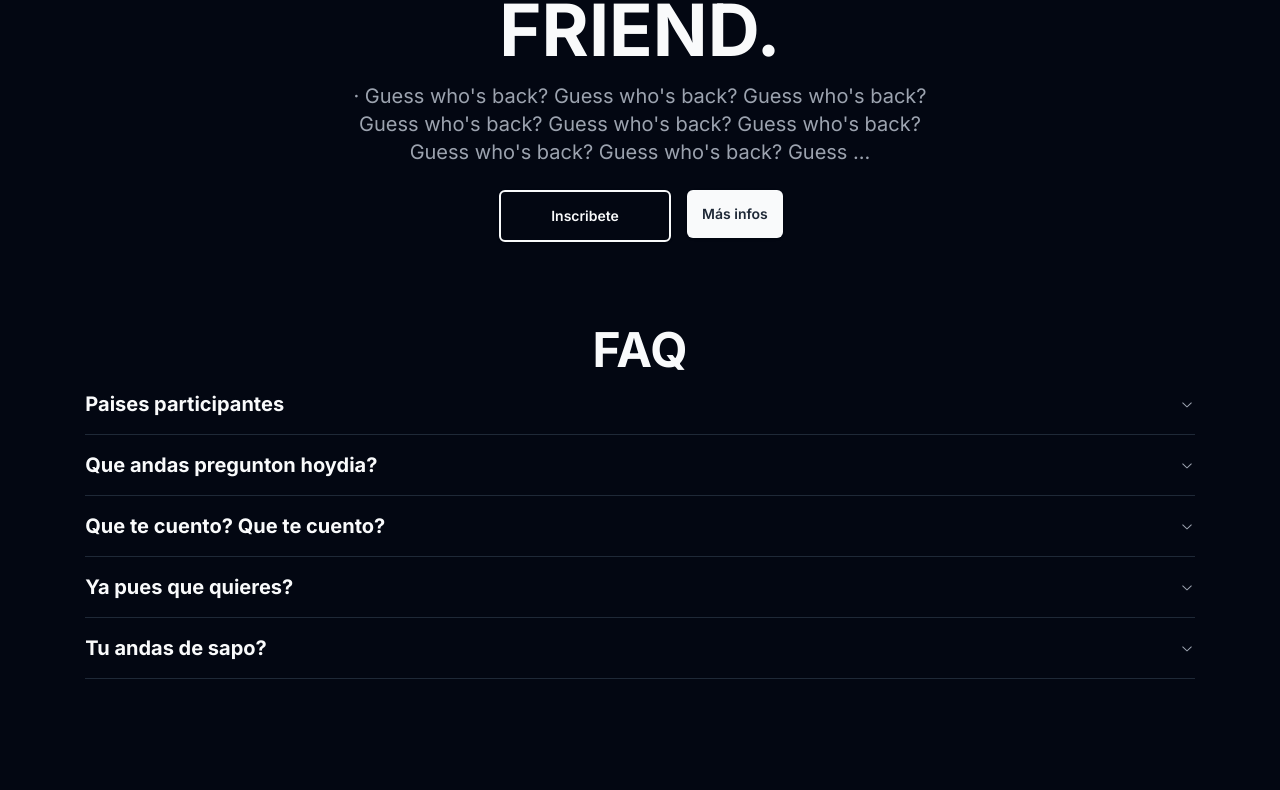
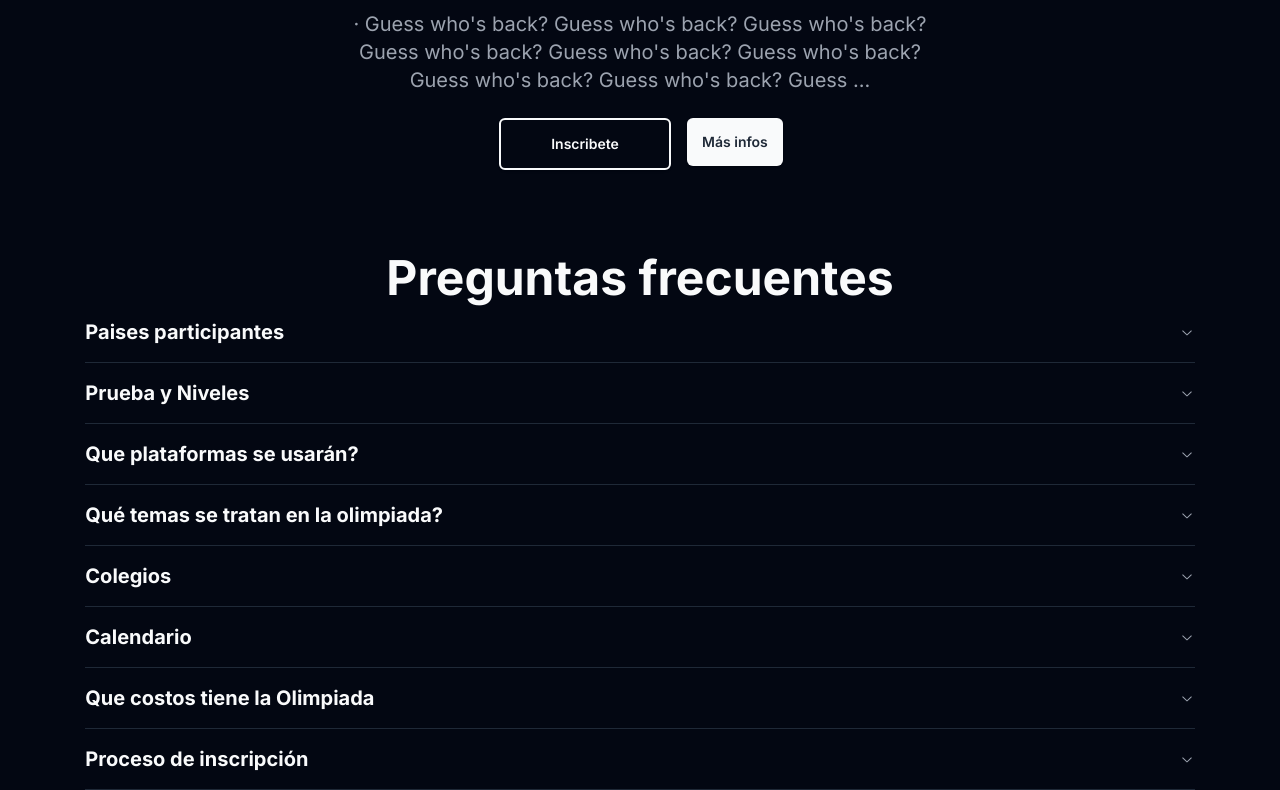
Before and after one commit to LeonardoZambranoL/cmi-ema-frontend, a Next.js app: page / in a window 1280 px wide. Shown: the part 387-1177 px from the top of the page. Before the commit the page ends 1066 px from the top, so only its background shows below. Built offline with nearby package versions, Linux system fonts and the light colour scheme.

Commit message:
replaced placeholders

```diff
--- a/package.json
+++ b/package.json
@@ -24,9 +24,13 @@
     "@radix-ui/react-toast": "^1.1.5",
     "class-variance-authority": "^0.7.0",
     "clsx": "^2.1.0",
+    "formik": "^2.4.5",
+    "gray-matter": "^4.0.3",
     "next": "14.1.0",
     "react": "^18",
     "react-dom": "^18",
+    "remark": "^15.0.1",
+    "remark-html": "^16.0.1",
     "tailwind-merge": "^2.2.1",
     "tailwindcss-animate": "^1.0.7"
   },
--- a/src/app/auth/signin/page.tsx
+++ b/src/app/auth/signin/page.tsx
@@ -12,7 +12,6 @@ import {
 import {
   AlertDialog,
   AlertDialogAction,
-  AlertDialogCancel,
   AlertDialogContent,
   AlertDialogDescription,
   AlertDialogFooter,
@@ -22,8 +21,7 @@ import {
 } from "@/components/ui/alert-dialog";
 import { useState } from "react";
 import { Input } from "@/components/ui/input";
-import { Logo } from "@/components/Logo";
-import BigHeader from "@/components/Headers/BigHeader";
+import AfterSignUp from "@/components/Auth/AfterSignUp";
 
 export default function Page() {
   const [emailSent, setEmailSent] = useState(false);
@@ -32,29 +30,29 @@ export default function Page() {
     console.log("AQUI FALTA ALGO!");
     setEmailSent(true);
   };
-  return (
-    <div className="ml-3 mr-3 md:grid md:grid-cols-12">
-      <div className="md:col-span-2 lg:col-span-4" />
-      <div className="sm:col-span-10 md:col-span-8 lg:col-span-4 my-40">
-        <div className={!emailSent ? "hidden" : "container"}>
-          <div className="w-full flex flex-row justify-center">
-            <Logo dimension={150} className="" />
-          </div>
-          <div>
-            <BigHeader> Revisa tu correo!</BigHeader>
-          </div>
-        </div>
+  const formHeaderContent = "Registrate";
+  const formSubHeaderContent = "A la CMI 2024";
+  const formButtonContent = "Enviar!";
+  const alertDialogHeaderContent = "Te hemos enviado un correo.";
+  function getalertDialogContent() {
+    return `Instrucciones para completar tu proceso de\ninscripción han sido enviadas a ${email}.`;
+  }
+  const alertDialogActionContent = "OK";
+
+  const afterAllPage =  AfterSignUp();
+
+  const emailForm = (
     <Card className={`rounded-none ${emailSent ? "hidden" : "block"}`}>
       <div className="grid grid-cols-12">
         <div className="bg-[url('/orange_bg.png')] col-span-2 md:col-span-3"></div>
         <div className="col-span-10 md:col-span-9">
           <CardHeader>
             <CardTitle>
-                  <MediumHeader>Registrate</MediumHeader>
+              <MediumHeader>{formHeaderContent}</MediumHeader>
             </CardTitle>
             <CardDescription>
               <span className="w-full flex flex-row justify-center">
-                    <SmallHeader>A la CMI 2024</SmallHeader>
+                <SmallHeader>{formSubHeaderContent}</SmallHeader>
               </span>
             </CardDescription>
           </CardHeader>
@@ -74,24 +72,21 @@ export default function Page() {
                 onClick={handleSubmit}
                 className="bg-background hover:bg-secondary border-solid border-2 border-primary text-primary font-semibold py-3 rounded-lg mt-2 w-4/5 md:w-3/5"
               >
-                    DALEE
+                {formButtonContent}
               </AlertDialogTrigger>
               <AlertDialogContent>
                 <AlertDialogHeader>
                   <AlertDialogTitle>
-                        <SmallHeader>Te hemos enviado un correo.</SmallHeader>
+                    <SmallHeader>{alertDialogHeaderContent}</SmallHeader>
                   </AlertDialogTitle>
                   <AlertDialogDescription>
-                        Instrucciones sobre como completar tu proceso de
-                        inscripción han sido enviadas a&nbsp;
-                        <u>
-                          <b>{email}</b>
-                        </u>
-                        .
+                    {getalertDialogContent()}
                   </AlertDialogDescription>
                 </AlertDialogHeader>
                 <AlertDialogFooter>
-                      <AlertDialogAction>OK</AlertDialogAction>
+                  <AlertDialogAction>
+                    {alertDialogActionContent}
+                  </AlertDialogAction>
                 </AlertDialogFooter>
               </AlertDialogContent>
             </AlertDialog>
@@ -99,6 +94,13 @@ export default function Page() {
         </div>
       </div>
     </Card>
+  );
+  return (
+    <div className="ml-3 mr-3 md:grid md:grid-cols-12">
+      <div className="md:col-span-2 lg:col-span-4" />
+      <div className="sm:col-span-10 md:col-span-8 lg:col-span-4 my-40">
+        {!emailSent && afterAllPage}
+        {emailSent && emailForm}
       </div>
     </div>
   );
--- a/src/app/page.tsx
+++ b/src/app/page.tsx
@@ -2,7 +2,7 @@ import TwoLinkButtons from "@/components/Buttons/TwoLinkButtons";
 import BigHeader from "@/components/Headers/BigHeader";
 import MediumHeader from "@/components/Headers/MediumHeader";
 import SmallHeader from "@/components/Headers/SmallHeader";
-import { Logo } from "@/components/Logo";
+import Logo from "@/components/Logo";
 import MutedParagraph from "@/components/Paragraph/MutedParagraph";
 import {
   Accordion,
@@ -10,38 +10,15 @@ import {
   AccordionItem,
   AccordionTrigger,
 } from "@/components/ui/accordion";
-import { FAQType } from "./types";
+import { getFAQ } from "@/lib/utils";
+
 
 export default function Home() {
-  const title = "GUESS WHO'S BACK, BACK AGAIN!\nSHADY'S BACK, TELL A FRIEND.";
+  const title = "Bienvenido a la CMI edición 2024";
   const paragraph =
     "· Guess who's back? Guess who's back? Guess who's back? Guess who's back? Guess who's back? Guess who's back? Guess who's back? Guess who's back? Guess ...";
-  const faqs: FAQType[] = [
-    {
-      question: "Paises participantes",
-      answer: "Ecuador\nBolivia\nRepublica dominicana\nFriends",
-    },
-    {
-      question: "Que andas pregunton hoydia?",
-      answer:
-        "Asi parece\nLorem ipsum dolor sit amet, consetetur sadipscing elitr, sed diam nonumy eirmod tempor invidunt ut labore et dolore magna aliquyam",
-    },
-    {
-      question: "Que te cuento? Que te cuento?",
-      answer:
-        "Un cuento\nLorem ipsum dolor sit amet, consetetur sadipscing elitr, sed diam nonumy eirmod tempor invidunt ut labore et dolore magna aliquyam erat, sed diam voluptua. At vero eos et accusam et justo duo dolores et ea rebum. Stet clita kasd gubergren, no sea takimata sanctus est Lorem ipsum dolor sit amet.",
-    },
-    {
-      question: "Ya pues que quieres?",
-      answer:
-        "No se\nLorem ipsum dolor sit amet, consetetur sadipscing elitr, sed diam nonumy eirmod tempor invidunt ut labore et dolore magna aliquyam erat, sed diam voluptua. At vero eos et accusam et justo duo dolores et ea rebum. Stet clita kasd gubergren, no sea takimata sanctus est Lorem ipsum dolor sit amet. Lorem ipsum dolor sit amet, consetetur sadipscing elitr, sed diam nonumy eirmod tempor invidunt ut labore et dolore magna aliquyam erat, sed diam voluptua. At vero eos et accusam et justo duo dolores et ea rebum. Stet clita kasd gubergren, no sea takimata sanctus est Lorem ipsum dolor sit amet. Lorem ipsum dolor sit amet, consetetur sadipscing elitr, sed diam nonumy eirmod tempor invidunt ut labore et dolore magna aliquyam erat, sed diam voluptua. At vero eos et accusam et justo duo dolores et ea rebum. Stet clita kasd gubergren, no sea takimata sanctus est Lorem ipsum dolor sit amet. Duis autem vel eum iriure dolor in hendrerit in vulputate velit esse molestie consequat, vel illum dolore eu feugiat nulla facilisis at vero eros et accumsan et iusto odio dignissim qui blandit praesent luptatum zzril delenit augue duis dolore te feugait nulla facilisi. Lorem ipsum dolor sit amet,",
-    },
-    {
-      question: "Tu andas de sapo?",
-      answer:
-        "Siempre!\nLorem ipsum dolor sit amet, consetetur sadipscing elitr, sed diam nonumy eirmod tempor invidunt ut labore et dolore magna aliquyam erat, sed diam voluptua. At vero eos et accusam et justo duo dolores et ea rebum. Stet clita kasd gubergren, no sea takimata sanctus est Lorem ipsum dolor sit amet. Lorem ipsum dolor sit amet, consetetur sadipscing elitr, sed diam nonumy eirmod tempor invidunt ut labore et dolore magna aliquyam erat, sed diam voluptua. At vero eos et accusam et justo duo dolores et ea rebum. Stet clita kasd gubergren, no sea takimata sanctus est Lorem ipsum dolor sit amet. Lorem ipsum dolor sit amet, consetetur sadipscing elitr, sed diam nonumy eirmod tempor invidunt ut labore et dolore magna aliquyam erat, sed diam voluptua. At vero eos et accusam et justo duo dolores et ea rebum. Stet clita kasd gubergren, no sea takimata sanctus est Lorem ipsum dolor sit amet. Duis autem vel eum iriure dolor in hendrerit in vulputate velit esse molestie consequat, vel illum dolore eu feugiat nulla facilisis at vero eros et accumsan et iusto odio dignissim qui blandit praesent luptatum zzril delenit augue duis dolore te feugait nulla facilisi. Lorem ipsum dolor sit amet,",
-    },
-  ];
+  const faqTitle = "Preguntas frecuentes";
+  const faqs = getFAQ();
   const inscribete = (
     <TwoLinkButtons
       callToActionContent="Inscribete"
@@ -61,7 +38,7 @@ export default function Home() {
           <div>{inscribete}</div>
         </div>
         <div className="container items-start md:mt-5">
-          <MediumHeader> FAQ </MediumHeader>
+          <MediumHeader> {faqTitle} </MediumHeader>
           <Accordion type="single" collapsible>
             {faqs.map((faq, index) => (
               <AccordionItem value={String(index)} key={index}>
--- /dev/null
+++ b/src/components/Auth/AfterSignUp.tsx
@@ -0,0 +1,16 @@
+import Logo from "../Logo";
+import BigHeader from "../Headers/BigHeader"
+
+export default function AfterSignUp() {
+  const postRegistrationHeaderContent = "Revisa tu correo!";
+    return (
+        <div>
+          <div className="w-full flex flex-row justify-center">
+            <Logo dimension={150} className="" />
+          </div>
+          <div>
+            <BigHeader>{postRegistrationHeaderContent}</BigHeader>
+          </div>
+        </div>
+      );
+  }
--- a/src/components/Logo.tsx
+++ b/src/components/Logo.tsx
@@ -6,6 +6,6 @@ type Props = {
     className: string;
 }
 
-export const Logo = ({dimension, className}: Props) => {
+export default function Logo({dimension, className}: Props){
   return <Image src="/logo.png" width={dimension} height={dimension} alt="" className={className}/>;
 };
--- a/src/components/Navbar/Navbar.tsx
+++ b/src/components/Navbar/Navbar.tsx
@@ -1,5 +1,5 @@
 import React from "react";
-import { Logo } from "../Logo";
+import Logo from "../Logo";
 import Link from "next/link";
 import { FontAwesomeIcon } from "@fortawesome/react-fontawesome";
 import { faBars, faSignOut, faUser } from "@fortawesome/free-solid-svg-icons";
--- a/src/lib/utils.ts
+++ b/src/lib/utils.ts
@@ -1,6 +1,55 @@
 import { type ClassValue, clsx } from "clsx"
 import { twMerge } from "tailwind-merge"
+import { FAQType } from "@/app/types";
 
 export function cn(...inputs: ClassValue[]) {
   return twMerge(clsx(inputs))
 }
+
+
+export function getFAQ(){
+  const faqs: FAQType[] = [
+    {
+      question: "Paises participantes",
+      answer:
+        "•Ecuador\n•Bolivia\n•Republica dominicana\n•Chile\n•Panamá\n•El Salvador",
+    },
+    {
+      question: "Prueba y Niveles",
+      answer:
+        "Se contará con una sola fase *virtual* de 4 problemas con una calificación de 7 puntos cada uno y será dividida en dos niveles:\n\n•Smooth:** Dirigida a estudiantes de Básico Superior (8vo - 10mo)\n•Heavy: Dirigida a estudiantes de Bachillerato (1ro - 3ro)\n\nLa prueba tendrá una duración diferente para cada nivel: *3.5 horas para el nivel Smooth y 4 horas para Heavy*. Una vez terminado este tiempo, habrá media hora adicional para el proceso de escaneo y envío.",
+    },
+    {
+      question: "Que plataformas se usarán?",
+      answer:
+        "Usaremos las plataformas de [hay q ver] para la prueba y [Zoom] para la supervisión de la misma. Se dará mayor información sobre estas herramientas antes de la prueba, por favor estar atentos a su correo electrónico, pues este es nuestro principal medio de comunicación con los participantes.",
+    },
+    {
+      question: "Qué temas se tratan en la olimpiada?",
+      answer:
+        "En Olimpiadas de Matemáticas no se incluyen temas avanzados ni sofisticados sino material básico dispuesto de tal forma que el estudiante utilice su ingenio, creatividad e intuición. Eso quiere decir que para competir en matemáticas no hace falta grandes conocimientos ni haber obtenido altas calificaciones en el colegio, lo único que necesitas es eso: ingenio, creatividad, ganas e intuición. Como referencia puedes revisar nuestra sección de Recursos de Entrenamiento.",
+    },
+    {
+      question: "Colegios",
+      answer:
+        "Aquellas instituciones de donde se inscriban al menos tres alumnos, podrán participar en la categoría por colegios. El puntaje de la unidad educativa se determinará tomando el promedio de los tres mayores puntajes de estudiantes de dicha institución.",
+    },
+    {
+      question: "Calendario",
+      answer:
+        "Enero 3, 2024: Cierre de Inscripciones\nEnero 8, 2024: 9h00-12h30 Prueba del Nivel Smooth\nEnero 9, 2024: 9h00-13h00 Prueba del Nivel Heavy\nEnero 24, 2024:  Publicación de Resultados\nEnero 29, 2024: Ceremonia de Premiación\n",
+    },
+    {
+      question: "Que costos tiene la Olimpiada",
+      answer:
+        "La CMI 2024 es completamente gratuita.",
+    },
+    {
+      question: "Proceso de inscripción",
+      answer:
+        "La CMI 2024 es completamente gratuita.",
+    },
+  ];
+
+  return faqs;
+}
```
Also changed, not shown: src/app/markdowns/Prueba y Niveles.md (added, +14 -0 lines), src/components/Auth/EmailForm.tsx (added), 1 other file (tests, documents, lock files or other folders). Lines whose indentation alone changed are shown as unchanged.
